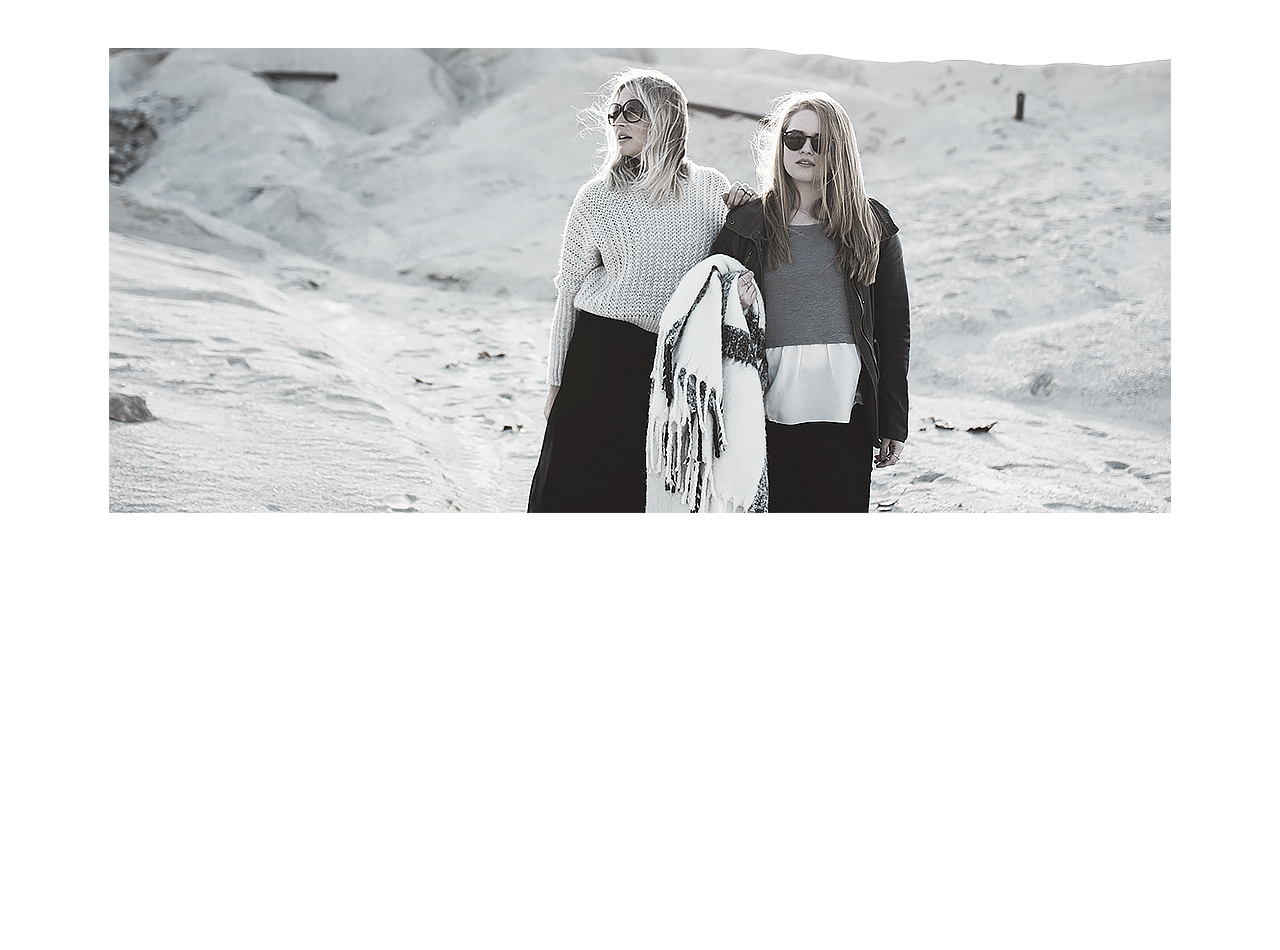
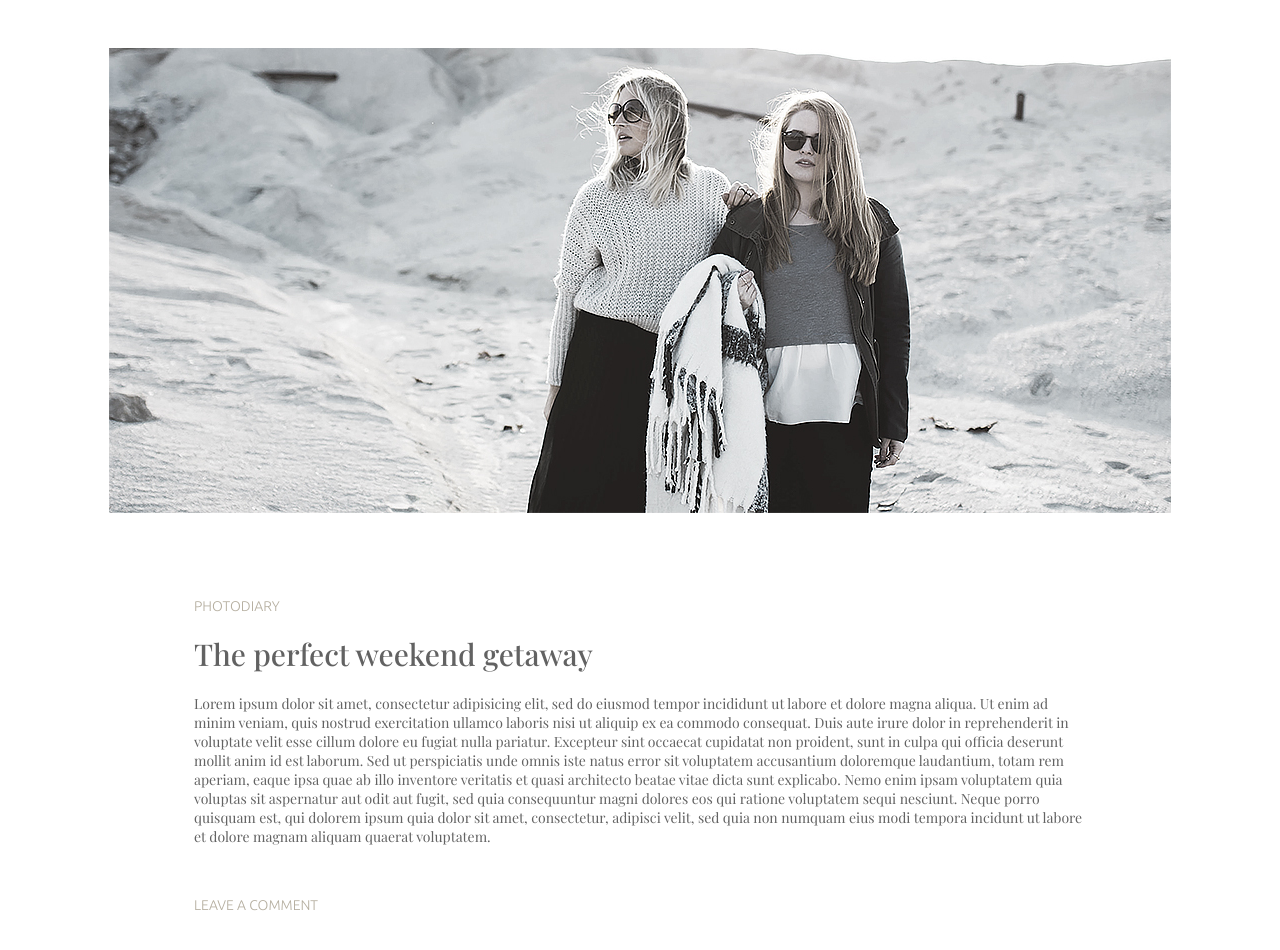
Before and after one commit to one-lightning/MinimoTemplate, a plain HTML site: page index.html in a window 1280 px wide. Shown: the part 132-1082 px from the top of the page. Before the commit the page ends 800 px from the top, so only its background shows below. Drawn offline with nearby package versions, Linux system fonts and the light colour scheme; a web font is replaced by a local one.

Commit message:
Highlighted News

```diff
--- a/index.html
+++ b/index.html
@@ -20,6 +20,24 @@
         </div>
     </div>
     <div class="promo"></div>
+    <div class="news-highlighted">
+        <h6 class="news-category">Photodiary</h6>
+        <h1 class="news-title">The perfect weekend getaway</h1>
+        <span class="news-content">
+            Lorem ipsum dolor sit amet, consectetur adipisicing elit,
+            sed do eiusmod tempor incididunt ut labore et dolore magna aliqua. Ut enim ad minim veniam,
+            quis nostrud exercitation ullamco laboris nisi ut aliquip ex ea commodo consequat.
+            Duis aute irure dolor in reprehenderit in voluptate velit esse cillum dolore eu fugiat nulla pariatur.
+            Excepteur sint occaecat cupidatat non proident, sunt in culpa qui officia deserunt mollit anim id est
+            laborum. Sed ut perspiciatis unde omnis iste natus error sit voluptatem accusantium doloremque laudantium,
+            totam rem aperiam, eaque ipsa quae ab illo inventore veritatis et quasi architecto beatae vitae dicta sunt
+            explicabo. Nemo enim ipsam voluptatem quia voluptas sit aspernatur aut odit aut fugit, sed quia
+            consequuntur magni dolores eos qui ratione voluptatem sequi nesciunt. Neque porro quisquam est, qui
+            dolorem ipsum quia dolor sit amet, consectetur, adipisci velit, sed quia non numquam eius modi tempora
+            incidunt ut labore et dolore magnam aliquam quaerat voluptatem.
+        </span>
+        <button class="news-cta">leave a comment</button>
+    </div>
 </div>
 </body>
 </html>
--- a/styles/fonts.css
+++ b/styles/fonts.css
@@ -1,2 +1,3 @@
 @import url('https://fonts.googleapis.com/css2?family=Playfair+Display:ital,wght@0,400;0,500;0,600;0,700;1,400&display=swap');
 @import url('https://fonts.googleapis.com/css2?family=Inconsolata&display=swap');
+@import url('https://fonts.googleapis.com/css2?family=Ubuntu:wght@300&display=swap');
--- a/styles/homepage.css
+++ b/styles/homepage.css
@@ -49,3 +49,48 @@
     width: 1062px;
     height: 465px;
 }
+
+.news-highlighted {
+    padding: 85px;
+}
+
+.news-category {
+    text-transform: uppercase;
+    color: #b4ad9e;
+    font-size: 14px;
+    font-family: 'Ubuntu', sans-serif;
+    margin-bottom: 15px;
+    font-weight: 500;
+    margin-top: 0px;
+}
+
+.news-title {
+    font-family: 'Playfair Display', serif;
+    font-size: 30px;
+    color: #626262;
+    font-weight: 500;
+}
+
+.news-content {
+    font-family: 'Playfair Display', serif;
+    color: #626262;
+    font-size: 14px;
+    margin-bottom: 50px;
+    display: block;
+}
+
+.news-cta {
+    border: none;
+    background: none;
+    color: #b4ad9e;
+    font-family: 'Ubuntu', sans-serif;
+    font-size: 14px;
+    text-transform: uppercase;
+    font-weight: 500;
+    padding: 10px;
+    margin: -10px;
+}
+
+.news-cta:hover {
+    background-color: #645a55;
+}
```
